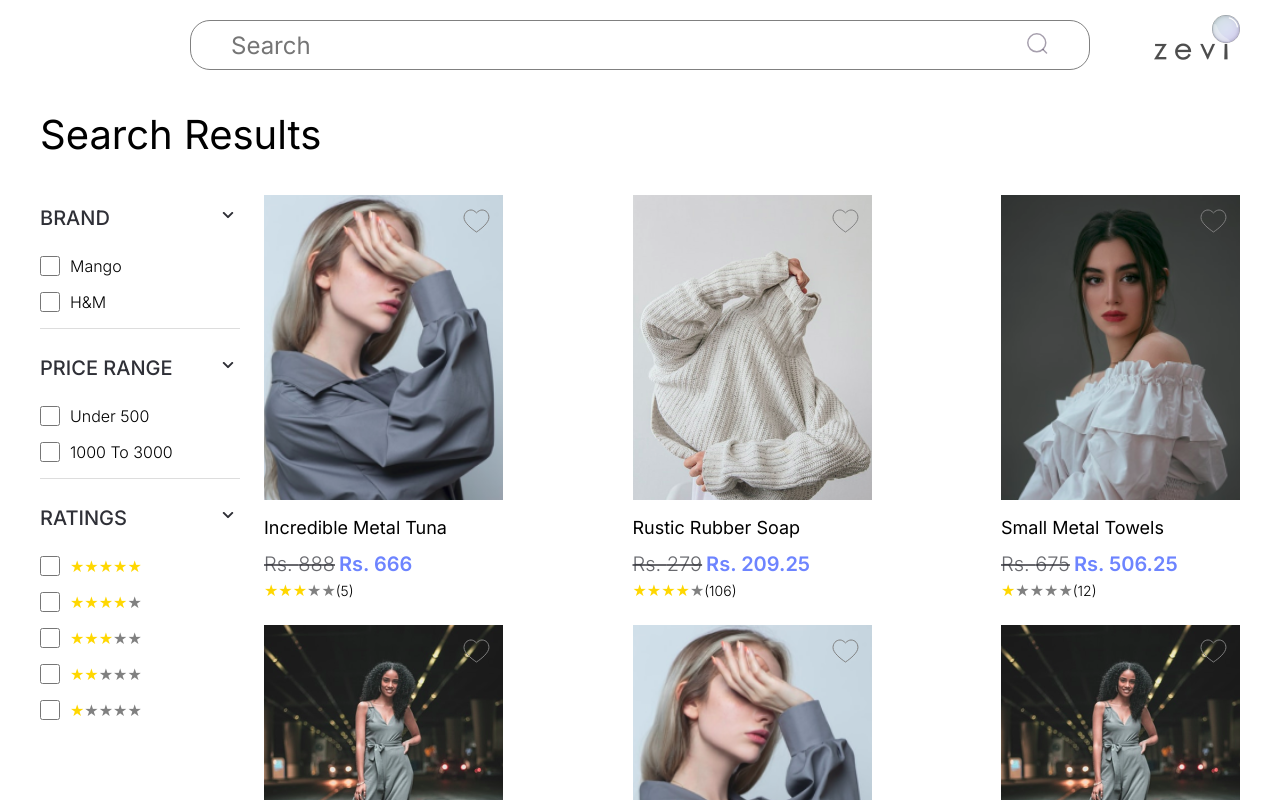
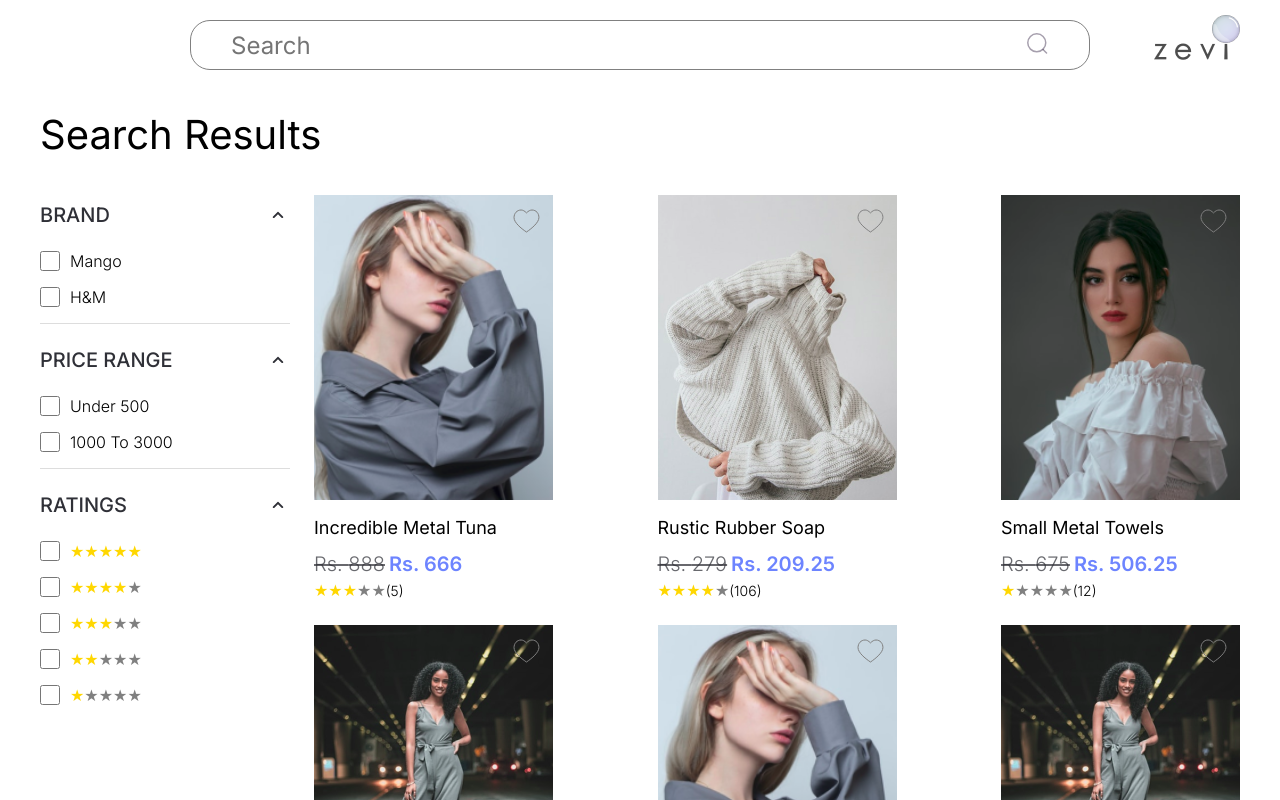
Before and after one commit to AbhinavJuyal/zenai-assignment, a React (Create React App) app: page /search in a window 1280 px wide. Built offline with nearby package versions, Linux system fonts and the light colour scheme.

Commit message:
Suggestion Box Updated

```diff
--- a/src/components/Panel/Panel.module.scss
+++ /dev/null
@@ -1,14 +0,0 @@
-.panelTitle {
-  display: flex;
-  align-items: center;
-  justify-content: space-between;
-  margin: 24px 0;
-  cursor: pointer;
-
-  span {
-    font-weight: 500;
-    font-size: 20px;
-    line-height: 24px;
-    color: var(--text-black);
-  }
-}
--- /dev/null
+++ b/src/components/Panel/Panel.scss
@@ -0,0 +1,40 @@
+.panel {
+  .content {
+    height: min-content;
+    transition: height 2s ease-in-out;
+    overflow: hidden;
+  }
+}
+
+.panel.active {
+  .content {
+    height: 0;
+  }
+}
+
+.panelTitle {
+  display: flex;
+  align-items: center;
+  justify-content: space-between;
+  margin: 24px 0;
+  cursor: pointer;
+
+  .title {
+    font-weight: 500;
+    font-size: 20px;
+    line-height: 24px;
+    color: var(--text-black);
+  }
+
+  .arrow {
+    display: flex;
+    place-items: center;
+    transition: all 0.2s ease-in-out;
+  }
+}
+
+.panelTitle.active {
+  .arrow {
+    transform: rotate(180deg);
+  }
+}
--- a/src/components/Panel/Panel.tsx
+++ b/src/components/Panel/Panel.tsx
@@ -1,6 +1,6 @@
 import React, { MouseEventHandler, useState } from "react";
 import ArrowDown from "../../assets/ArrowDown";
-import styles from "./Panel.module.scss";
+import "./Panel.scss";
 
 interface IPanel {
   children?: React.ReactNode;
@@ -8,7 +8,7 @@ interface IPanel {
 }
 
 const Panel = ({ children, title }: IPanel) => {
-  const [show, setShow] = useState<boolean>(true);
+  const [show, setShow] = useState<boolean>(false);
 
   const handleOnClick: MouseEventHandler<HTMLDivElement> = () => {
     setShow((prev) => !prev);
@@ -19,15 +19,18 @@ const Panel = ({ children, title }: IPanel) => {
   };
 
   return (
-    <>
-      <div className={styles.panelTitle} onClick={handleOnClick}>
-        <span>{title}</span>
-        <span>
+    <div className={"panel" + " " + (show ? "active" : "")}>
+      <div
+        className={"panelTitle" + " " + (show ? "" : "active")}
+        onClick={handleOnClick}
+      >
+        <span className="title">{title}</span>
+        <span className="arrow">
           <ArrowDown />
         </span>
       </div>
       <div className="content">{children}</div>
-    </>
+    </div>
   );
 };
 
--- a/src/components/SuggestionBox/SuggestionBox.module.scss
+++ b/src/components/SuggestionBox/SuggestionBox.module.scss
@@ -26,14 +26,14 @@ $img-height: 220px;
     }
 
     .card {
-      border: 1px solid black;
       margin-right: 30px;
       cursor: pointer;
+      color: var(--text-black);
 
       img {
         width: $img-width;
         height: $img-height;
-        object-fit: contain;
+        object-fit: cover;
         border-radius: 4px;
         margin-bottom: 14px;
       }
@@ -58,6 +58,9 @@ $img-height: 220px;
         line-height: 19px;
         margin-bottom: 12px;
         cursor: pointer;
+        a {
+          color: var(--head-black);
+        }
       }
     }
   }
--- a/src/components/SuggestionBox/index.tsx
+++ b/src/components/SuggestionBox/index.tsx
@@ -1,39 +1,38 @@
-import React, { useEffect, useState } from "react";
+import { useEffect, useState } from "react";
 import { faker } from "@faker-js/faker";
+import { Link } from "react-router-dom";
 
 import styles from "./SuggestionBox.module.scss";
-
-import { products as cards } from "../../products.js";
+import { useGlobalCtx } from "../../context/GlobalContext";
 
 const SuggestionBox = () => {
-  const [popularSuggestions, setPopularSuggestions] = useState<string[]>([]);
-
-  useEffect(() => {
-    const suggestions: string[] = new Array(5)
-      .fill("")
-      .map(() => faker.commerce.productName());
-    setPopularSuggestions(suggestions);
-  }, []);
+  const { products } = useGlobalCtx();
 
   return (
     <div className={styles.suggestions}>
       <div className={styles.trends}>
         <h4>Latest Trends</h4>
         <div className={styles.cards}>
-          {cards &&
-            cards.slice(0, 4).map((card, idx) => (
-              <div key={idx} className={styles.card}>
-                <img src={card.image} alt="product-image" />
-                <p className="">{card.title}</p>
-              </div>
+          {products &&
+            products.slice(0, 4).map((card, idx) => (
+              <Link key={idx} to={`/search?value=${card.title}`}>
+                <div className={styles.card}>
+                  <img src={card.image} alt="product-image" />
+                  <p>{card.title}</p>
+                </div>
+              </Link>
             ))}
         </div>
       </div>
       <div className={styles.popularSuggestions}>
         <h4>Popular Suggestions</h4>
         <ul className={styles.items}>
-          {popularSuggestions &&
-            popularSuggestions.map((item, idx) => <li key={idx}>{item}</li>)}
+          {products &&
+            products.slice(4, 10).map((item, idx) => (
+              <li key={idx}>
+                <Link to={`/search?value=${item.title}`}>{item.title}</Link>
+              </li>
+            ))}
         </ul>
       </div>
     </div>
--- a/src/pages/SearchPage/index.tsx
+++ b/src/pages/SearchPage/index.tsx
@@ -18,7 +18,7 @@ const SearchPage = () => {
   };
 
   const onFormSubmit = (searchValue: string) => {
-    navigate(`/search/?value=${searchValue}`);
+    navigate(`/search?value=${searchValue}`);
   };
 
   return (
--- a/src/pages/SearchResultPage/SearchResultPage.module.scss
+++ b/src/pages/SearchResultPage/SearchResultPage.module.scss
@@ -24,7 +24,7 @@
 
     section {
       display: grid;
-      grid-template-columns: 200px 5fr;
+      grid-template-columns: 250px 5fr;
       grid-template-rows: 1;
       gap: 24px;
       height: 100%;
```
